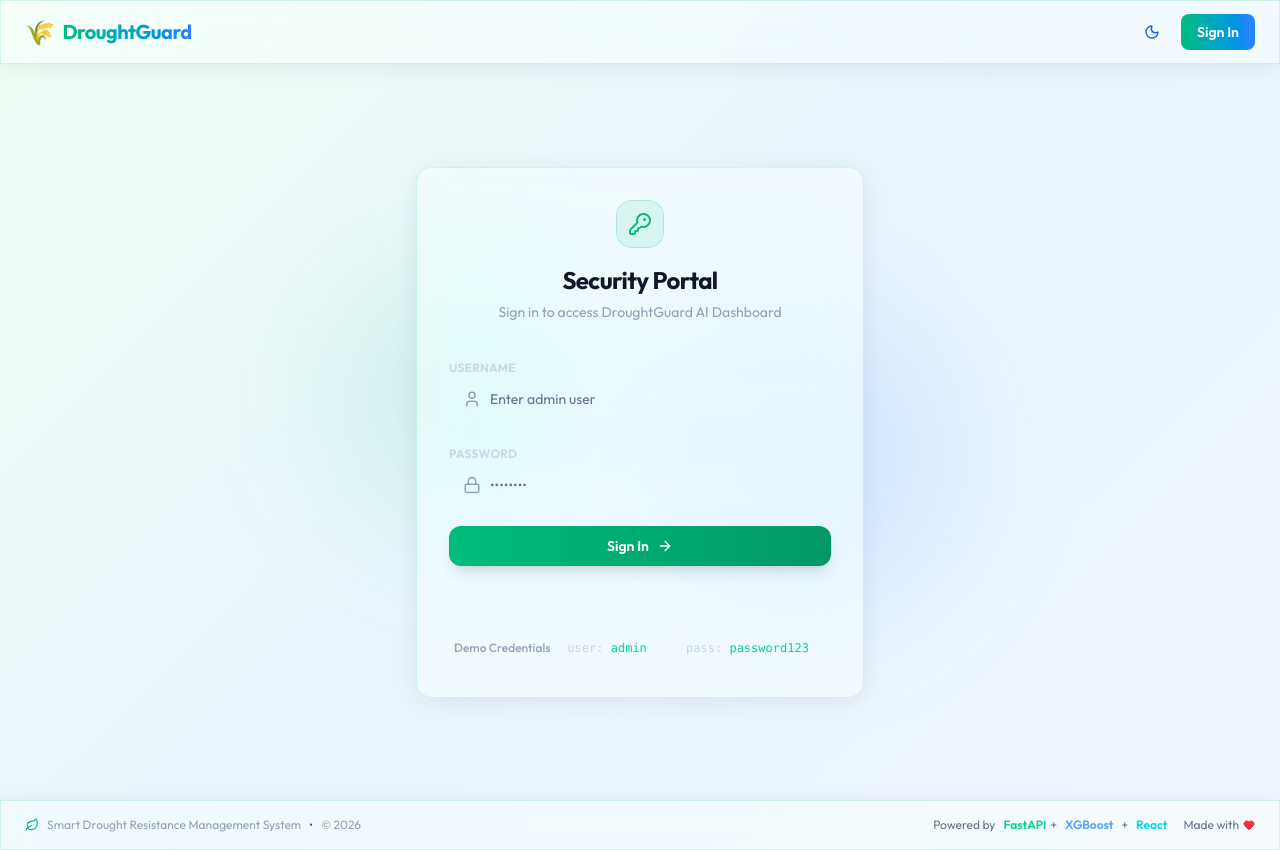
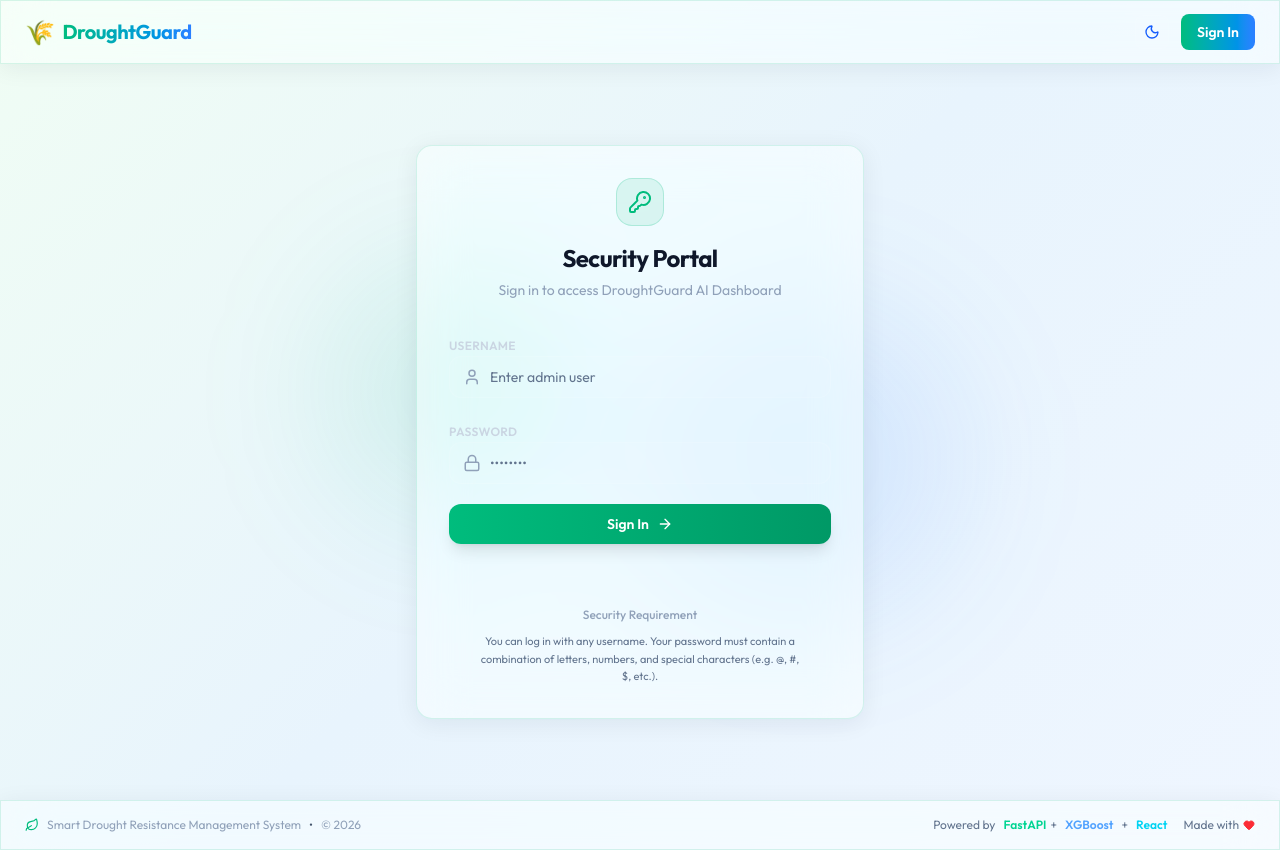
Before and after one commit to SDEEPAK13082006/AI-Based-Drought-Resistance-In-Machine-Learning, a React (Vite) app in the folder frontend/: page /login in a window 1280 px wide. Built offline with nearby package versions, Linux system fonts and the light colour scheme; no server answers.

Commit message:
Allow generic login with username and password complexity check (letter, number, special character) and remove hardcoded demo credentials.

```diff
--- a/frontend/src/pages/Login.jsx
+++ b/frontend/src/pages/Login.jsx
@@ -21,6 +21,17 @@ const Login = () => {
 
     const cleanUsername = username.trim();
     const cleanPassword = password.trim();
+
+    // Client-side password complexity check
+    const hasLetter = /[a-zA-Z]/.test(cleanPassword);
+    const hasNumber = /[0-9]/.test(cleanPassword);
+    const hasSpecial = /[^a-zA-Z0-9\s]/.test(cleanPassword);
+
+    if (!hasLetter || !hasNumber || !hasSpecial) {
+      setError('Password must contain a combination of letters, numbers, and special characters (like @, #, $).');
+      setLoading(false);
+      return;
+    }
 
     try {
       // POST to backend auth login endpoint using the configured api utility
@@ -115,14 +126,12 @@ const Login = () => {
             </button>
           </form>
 
-          {/* Guest account credentials block */}
+          {/* Password strength requirements instruction block */}
           <div className="mt-8 pt-6 border-t border-white/5 text-center">
-            <span className="text-xs text-slate-400 font-medium">Demo Credentials</span>
-            <div className="mt-2 inline-flex items-center gap-4 px-4 py-2 rounded-xl bg-white/5 border border-white/5 text-xs text-slate-300 font-mono">
-              <div>user: <span className="text-emerald-400">admin</span></div>
-              <div className="text-white/10">|</div>
-              <div>pass: <span className="text-emerald-400">password123</span></div>
-            </div>
+            <span className="text-xs text-slate-400 font-medium">Security Requirement</span>
+            <p className="text-[11px] text-slate-500 mt-2 leading-relaxed max-w-xs mx-auto">
+              You can log in with any username. Your password must contain a combination of letters, numbers, and special characters (e.g. @, #, $, etc.).
+            </p>
           </div>
         </GlassCard>
       </motion.div>
```
Also changed, not shown: 1 other file (tests, documents, lock files or other folders).
